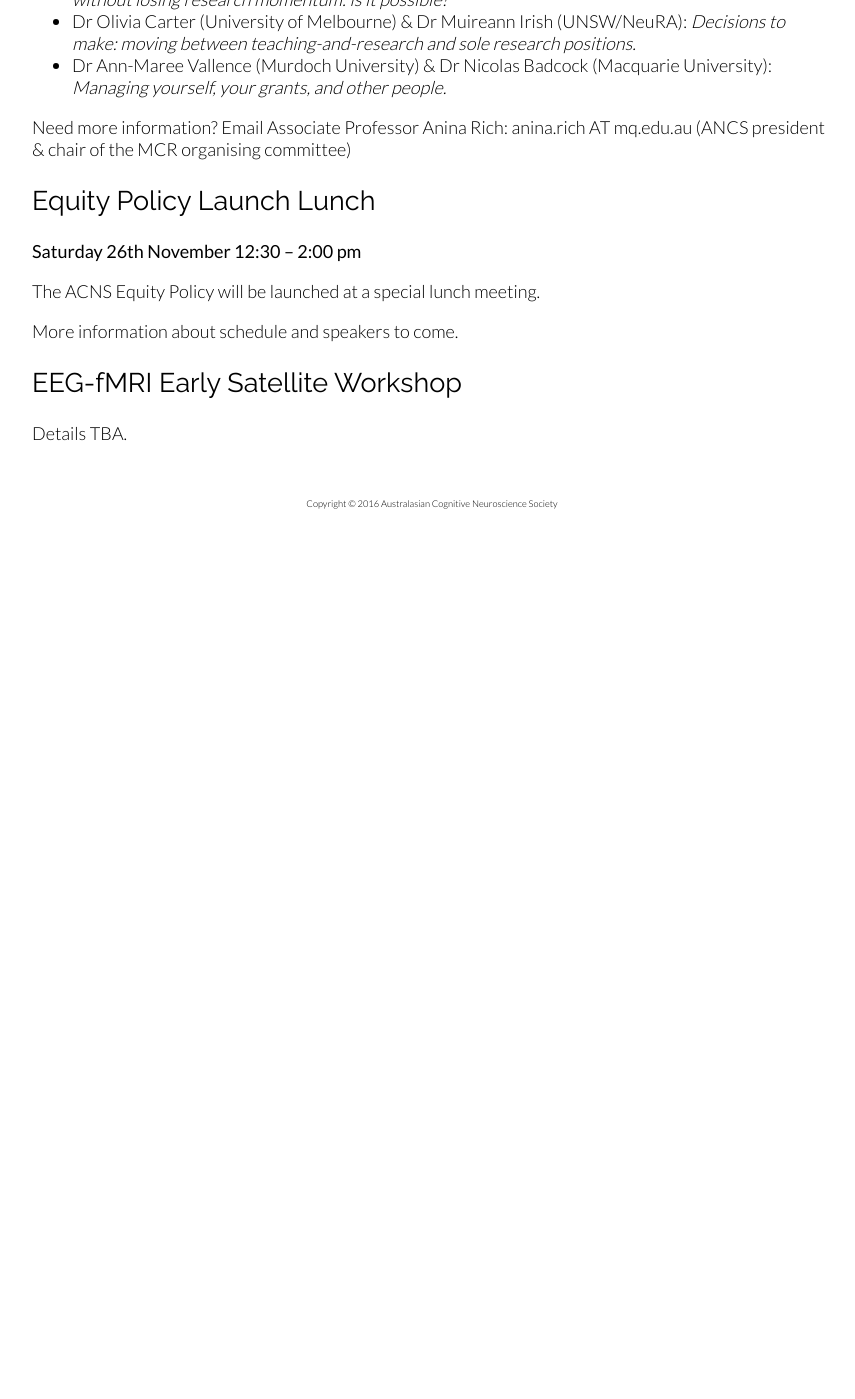
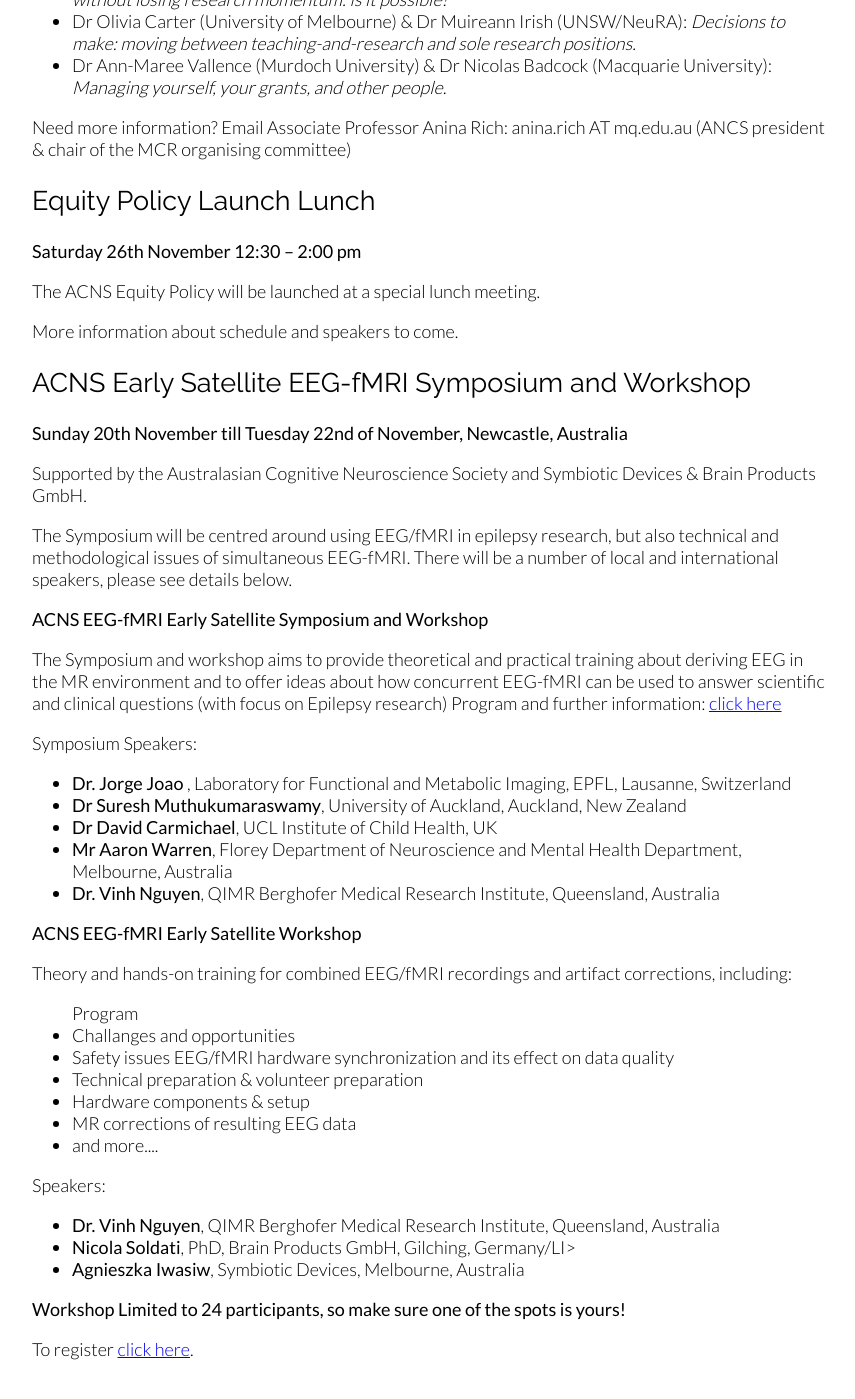
Before and after one commit to acnc/acnc.github.io, a Jekyll site: the page built from workshops.html, in a window 1280 px wide and 1400 px high, scrolled down 1481 px. Shown: the whole window, without its empty margins (208-1063 px from the left). Built offline with Jekyll 4.4.1, drawn with Linux system fonts in a browser that asks for light colours; before the commit the page ends 2000 px from its top, so only the background shows below that.

Commit message:
updated workshop information for EEG/fMRI symposium

```diff
--- a/workshops.html
+++ b/workshops.html
@@ -93,8 +93,72 @@
     More information about schedule and speakers to come.
 </p>
 
-<h2>EEG-fMRI Early Satellite Workshop</h2>
+<h2>ACNS Early Satellite EEG-fMRI Symposium and Workshop</h2>
+
+<b>
+	Sunday 20th November till Tuesday 22nd of November, Newcastle, Australia
+</b>
 
 <p>
-    Details TBA.
+	Supported by the Australasian Cognitive Neuroscience Society and Symbiotic Devices & Brain Products GmbH.
 </p>
+
+<p>
+	The Symposium will be centred around using EEG/fMRI in epilepsy research, but also technical and methodological issues of simultaneous EEG-fMRI. There will be a number of local and international speakers, please see details below.
+</p>
+
+<p>
+<b>	ACNS EEG-fMRI Early Satellite Symposium and Workshop </b>
+</p>
+
+<p>
+	The Symposium and workshop aims to provide theoretical and practical training about deriving EEG in the MR environment and to offer ideas about how concurrent EEG-fMRI can be used to answer scientific and clinical questions (with focus on Epilepsy research)
+
+	Program and further information: <a href="files/WS_Australia2016.pdf" target="_blank">click here</a>
+</p>
+
+<p>
+	Symposium Speakers:
+	<UL>
+		<LI> <b> Dr. Jorge Joao </b>, Laboratory for Functional and Metabolic Imaging, EPFL, Lausanne, Switzerland </LI>
+		<LI> <b>Dr Suresh Muthukumaraswamy</b>, University of Auckland, Auckland, New Zealand</LI>
+		<LI> <b>Dr David Carmichael</b>, UCL Institute of Child Health, UK </LI>
+		<LI> <b>Mr Aaron Warren</b>, Florey Department of Neuroscience and Mental Health Department, Melbourne, Australia</LI>
+		<LI> <b>Dr. Vinh Nguyen</b>, QIMR Berghofer Medical Research Institute, Queensland, Australia
+	</UL>
+</p>
+
+<p>
+<b>	ACNS EEG-fMRI Early Satellite Workshop </b>
+</p>
+
+<p>
+	Theory and hands-on training for combined EEG/fMRI recordings and artifact corrections, including:
+	<UL>
+	Program
+		<LI> Challanges and opportunities </LI>
+		<LI> Safety issues EEG/fMRI hardware synchronization and its effect on data quality</LI>
+		<LI> Technical preparation & volunteer preparation</LI>
+		<LI> Hardware components & setup</LI>
+		<LI> MR corrections of resulting EEG data</LI>
+		<LI> and more....</LI>
+	</UL>
+</p>
+
+<p>
+	Speakers:
+	<UL>
+		<LI> <b> Dr. Vinh Nguyen</b>, QIMR Berghofer Medical Research Institute, Queensland, Australia </LI>
+		<LI> <b>Nicola Soldati</b>, PhD, Brain Products GmbH, Gilching, Germany/LI>
+		<LI> <b>Agnieszka Iwasiw</b>, Symbiotic Devices, Melbourne, Australia</LI>
+	</UL>
+</p>
+
+
+<p>
+<b>	Workshop Limited to 24 participants, so make sure one of the spots is yours!</b>
+</p>
+
+<p>
+    To register <a href="https://www.eventbrite.com.au/e/acns-eeg-fmri-early-satellite-symposium-and-workshop-tickets-28576390754?ref=enivtefor001&invite=MTA5NzI1NTcvdGVhbUBzeW1iaW90aWNkZXZpY2VzLmNvbS5hdS8w&utm_source=eb_email&utm_medium=email&utm_campaign=inviteformalv2&utm_term=eventpage" target="_blank">click here</a>.
+</p>
```
Also changed, not shown: 1 other file.
